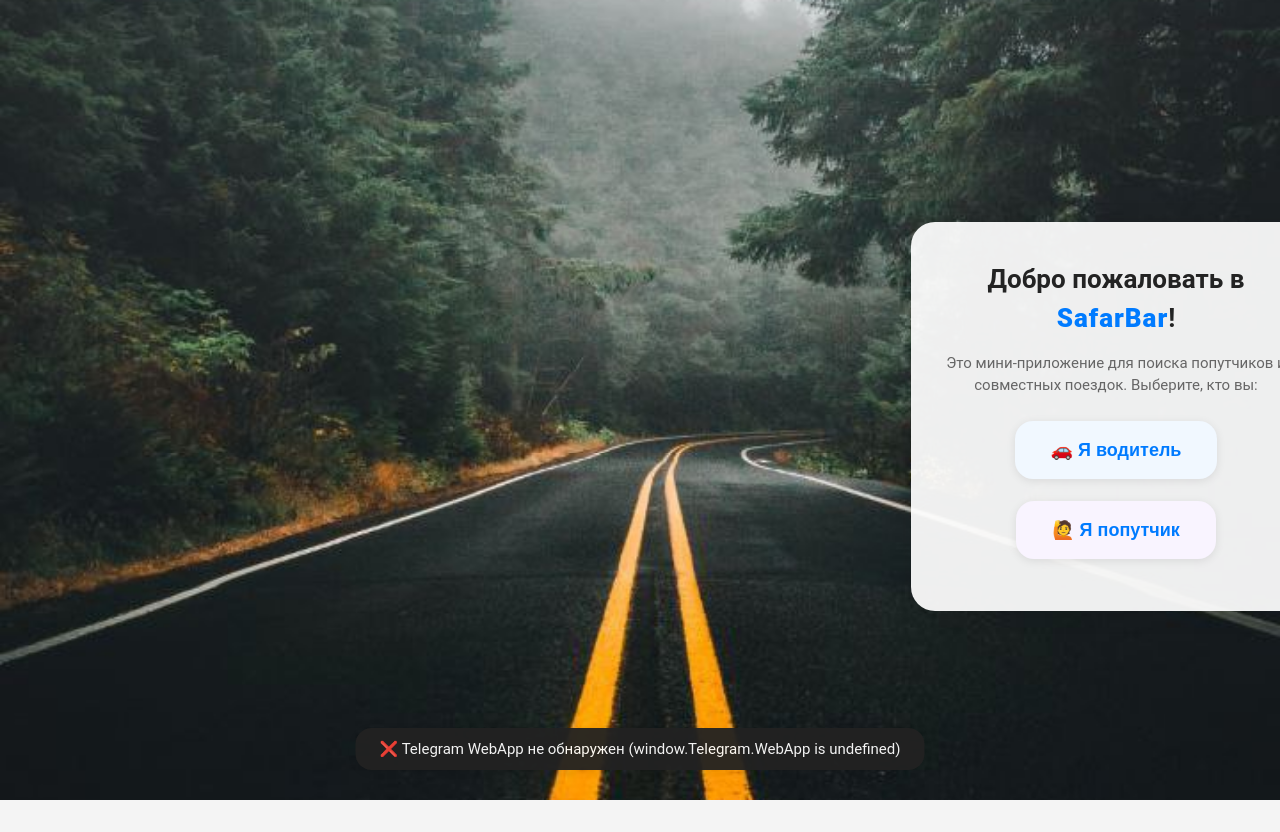
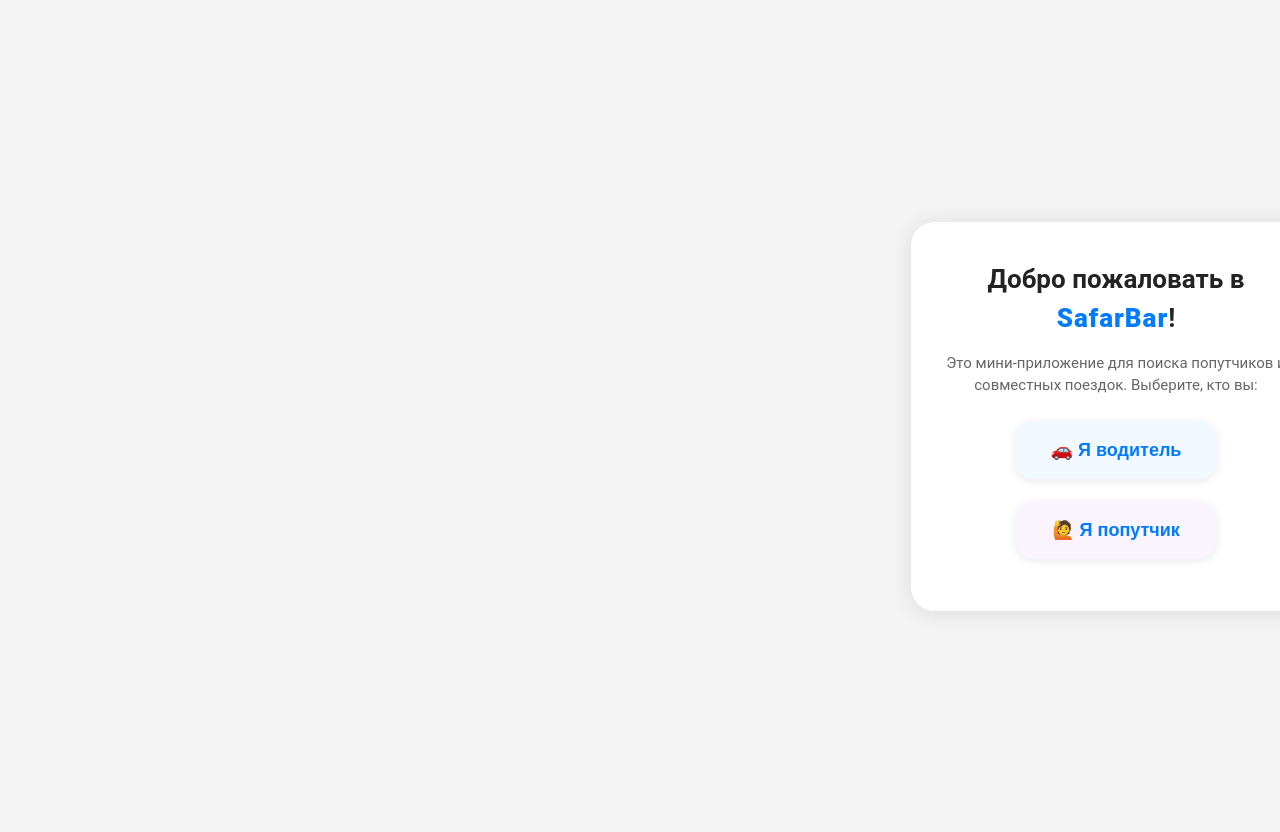
Before and after one commit to ragshata/frontend-carshare, a Vue app: page / in a window 1280 px wide. Shown: the top 832 px of the page. Built offline with nearby package versions, Linux system fonts and the light colour scheme.

Commit message:
новый апишник\

```diff
--- a/src/App.vue
+++ b/src/App.vue
@@ -38,7 +38,7 @@
 
 function redirectByRole() {
   // Сначала проверяем, что юзер — админ
-  if (auth.user && auth.user.telegram_id == 6931781449) {
+  if (auth.user && auth.user.telegram_id == 363320196) {
     if (router.currentRoute.value.path !== '/admin') {
       router.replace('/admin');
     }
@@ -69,7 +69,6 @@
   const tg = window.Telegram?.WebApp;
 
   if (!tg) {
-    log("❌ Telegram WebApp не обнаружен (window.Telegram.WebApp is undefined)");
     showSplash.value = false;
     return;
   }
@@ -79,7 +78,6 @@
 
   const telegramUser = tg.initDataUnsafe?.user;
   if (!telegramUser) {
-    log("❌ Нет данных пользователя Telegram. Запусти через Telegram Mini App!");
     showSplash.value = false;
     return;
   }
@@ -99,7 +97,6 @@
     }
     showSplash.value = false;
   } catch (e: any) {
-    log("❌ Ошибка авторизации через Telegram: " + (e?.message || e));
     showSplash.value = false;
   }
 }
--- a/src/pages/MainScreen.vue
+++ b/src/pages/MainScreen.vue
@@ -110,14 +110,20 @@
 /* Фиксированный фон */
 .background-img {
   position: fixed;
-  top: 0; left: 0; right: 0; bottom: 0;
+  inset: 0;
   width: 100vw;
   height: 100vh;
-  background: url('@/assets/main-bg.jpg') center center/cover no-repeat;
+  background: url('@/assets/main-bg.svg') center center / cover no-repeat;
   z-index: 0;
   pointer-events: none;
   user-select: none;
+  animation: bg-fade-in 1.1s;
 }
+@keyframes bg-fade-in {
+  from { opacity: 0; }
+  to { opacity: 1; }
+}
+
 
 .blur-container {
   min-height: 100vh;
```
Also changed, not shown: src/assets/main-bg.jpg (deleted), 1 other file (tests, documents, lock files or other folders).
